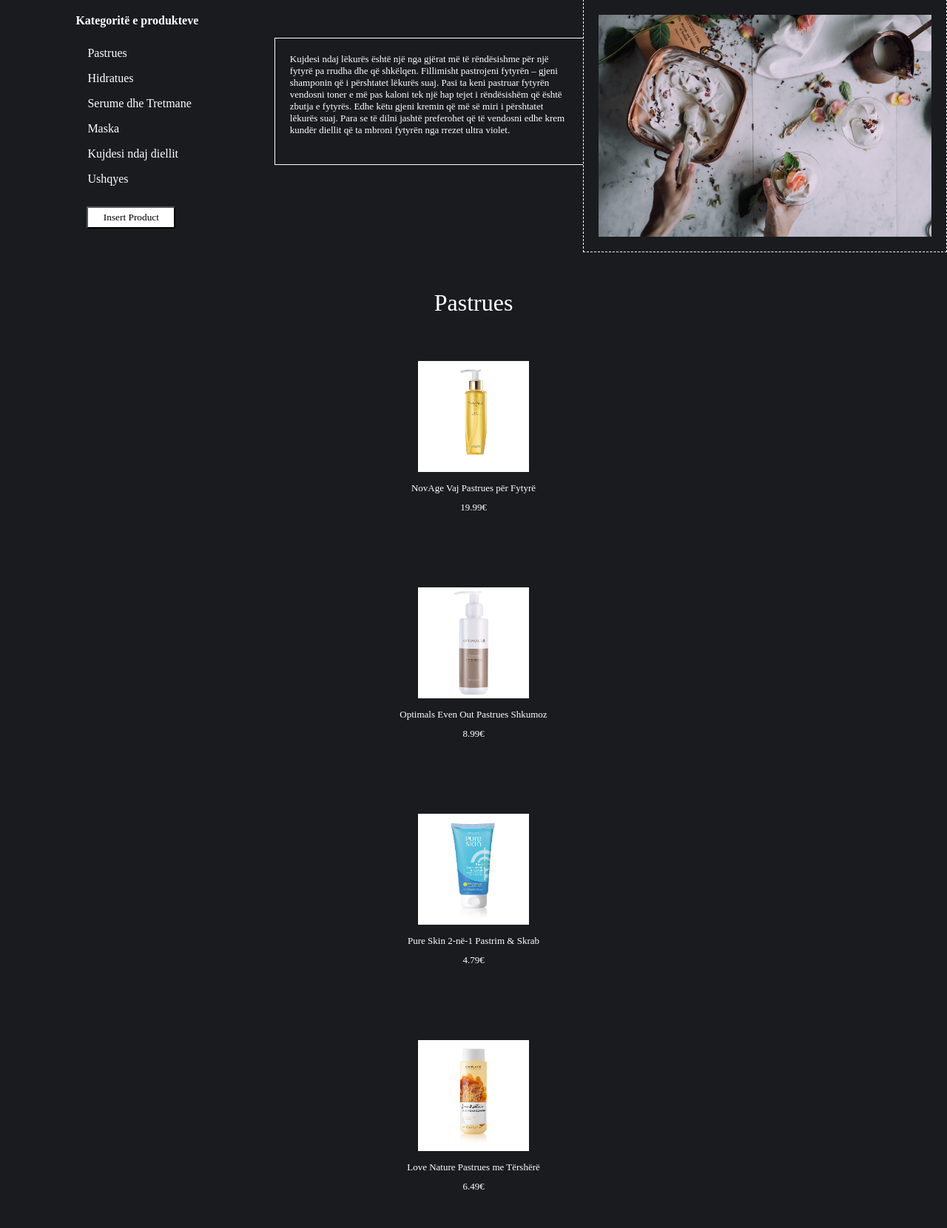
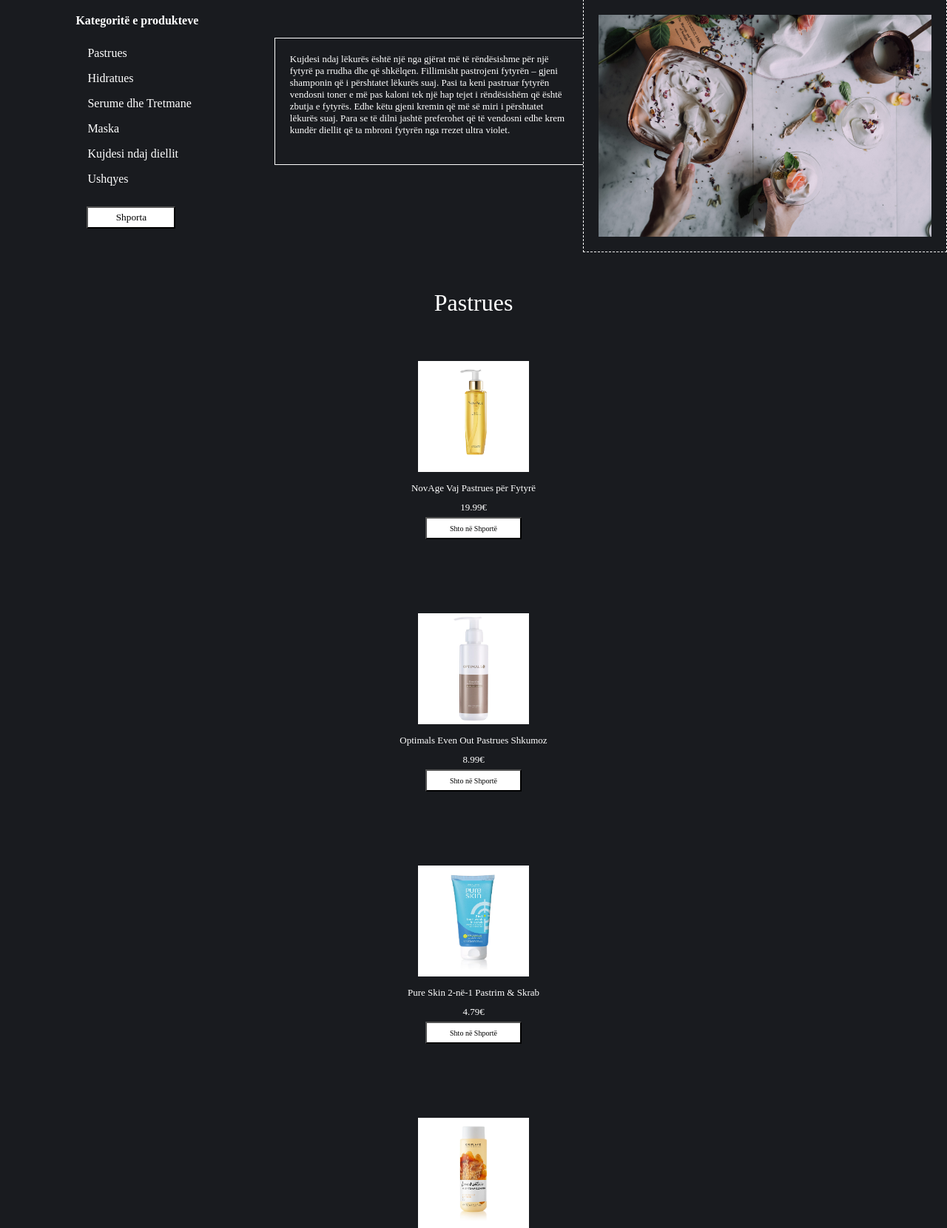
Before and after one commit to Hysnijee/Projekti, a PHP site: page /skincare.php in a window 1280 px wide. Shown: the part 158-1818 px from the top of the page at 74% size. Run offline with PHP 8.4, Linux system fonts and the light colour scheme; data comes from the database, SQL or seed files in the repository.

Commit message:
shporta e produkteve

```diff
--- a/style/skincare.css
+++ b/style/skincare.css
@@ -81,6 +81,13 @@
     border:1px solid white;
     padding:20px;
     border-style: dashed;
+}
+#shto{
+    background-color: white;
+    width: 130px;
+    height: 30px;
+    margin-top: 5px;
+    font-size: x-small;
 }
 /*-------------------*/
 .first-main, .second-main, .third-main, .fourth-main, .fifth-main, .sixth-main{
--- a/views/skincare.php
+++ b/views/skincare.php
@@ -38,7 +38,7 @@
             <li class="li1"><a href="#fourth-main">Maska</a></li>
             <li class="li1"><a href="#fifth-main">Kujdesi ndaj diellit</a></li>
             <li class="li1"><a href="#sixth-main">Ushqyes</a></li>
-            <li><a href="insertProduct.php"><input type="submit" id='insertProd' name='insert' value="Insert Product"></a></li>
+            <li><a href="cart.php"><input type="submit" id='insertProd' name='insert' value="Shporta"></a></li>
         </ul>
         <div class="box">
             <div class="text">
@@ -60,7 +60,7 @@
             while($rows = mysqli_fetch_assoc($result)){
         ?>
         <ul class="main-ul">
-            <li><img src="<?php echo $rows['img_path']?>"><br><?php echo $rows['name']?><br><div class="cmimi"><?php echo $rows['price']?>€</div></li>
+            <li><img src="<?php echo $rows['img_path']?>"><br><?php echo $rows['name']?><br><div class="cmimi"><?php echo $rows['price']?>€</div><input id="shto" type = "submit" value="Shto në Shportë"></li>
         </ul>
         <?php
         }
@@ -72,7 +72,7 @@
             while($rows = mysqli_fetch_assoc($result3)){
         ?>
         <ul class="main-ul">
-            <li><img src="<?php echo $rows['img_path']?>"><br><?php echo $rows['name']?><br><div class="cmimi"><?php echo $rows['price']?>€</div></li>
+            <li><img src="<?php echo $rows['img_path']?>"><br><?php echo $rows['name']?><br><div class="cmimi"><?php echo $rows['price']?>€</div><input id="shto" type = "submit" value="Shto në Shportë"></li>
         </ul>
         <?php
         }
@@ -84,7 +84,7 @@
             while($rows = mysqli_fetch_assoc($result4)){
         ?>
         <ul class="main-ul">
-            <li><img src="<?php echo $rows['img_path']?>"><br><?php echo $rows['name']?><br><div class="cmimi"><?php echo $rows['price']?>€</div></li>
+            <li><img src="<?php echo $rows['img_path']?>"><br><?php echo $rows['name']?><br><div class="cmimi"><?php echo $rows['price']?>€</div><input id="shto" type = "submit" value="Shto në Shportë"></li>
         </ul>
         <?php
         }
@@ -96,7 +96,7 @@
             while($rows = mysqli_fetch_assoc($result5)){
         ?>
         <ul class="main-ul">
-            <li><img src="<?php echo $rows['img_path']?>"><br><?php echo $rows['name']?><br><div class="cmimi"><?php echo $rows['price']?>€</div></li>
+            <li><img src="<?php echo $rows['img_path']?>"><br><?php echo $rows['name']?><br><div class="cmimi"><?php echo $rows['price']?>€</div><input id="shto" type = "submit" value="Shto në Shportë"></li>
         </ul>
         <?php
         }
@@ -108,7 +108,7 @@
             while($rows = mysqli_fetch_assoc($result6)){
         ?>
         <ul class="main-ul">
-            <li><img src="<?php echo $rows['img_path']?>"><br><?php echo $rows['name']?><br><div class="cmimi"><?php echo $rows['price']?>€</div></li>
+            <li><img src="<?php echo $rows['img_path']?>"><br><?php echo $rows['name']?><br><div class="cmimi"><?php echo $rows['price']?>€</div><input id="shto" type = "submit" value="Shto në Shportë"></li>
         </ul>
         <?php
         }
@@ -120,7 +120,7 @@
         while($rows = mysqli_fetch_assoc($result2)){
     ?>
     <ul class="main-ul">
-        <li><img src="<?php echo $rows['img_path']?>"><br><?php echo $rows['name']?><br><div class="cmimi"><?php echo $rows['price']?>€</div></li>
+        <li><img src="<?php echo $rows['img_path']?>"><br><?php echo $rows['name']?><br><div class="cmimi"><?php echo $rows['price']?>€</div><input id="shto" type = "submit" value="Shto në Shportë"></li>
     </ul>
     <?php
         }
```
Also changed, not shown: style/cart.css (added, +61 -0 lines), views/cart.php (added, +18 -0 lines).
